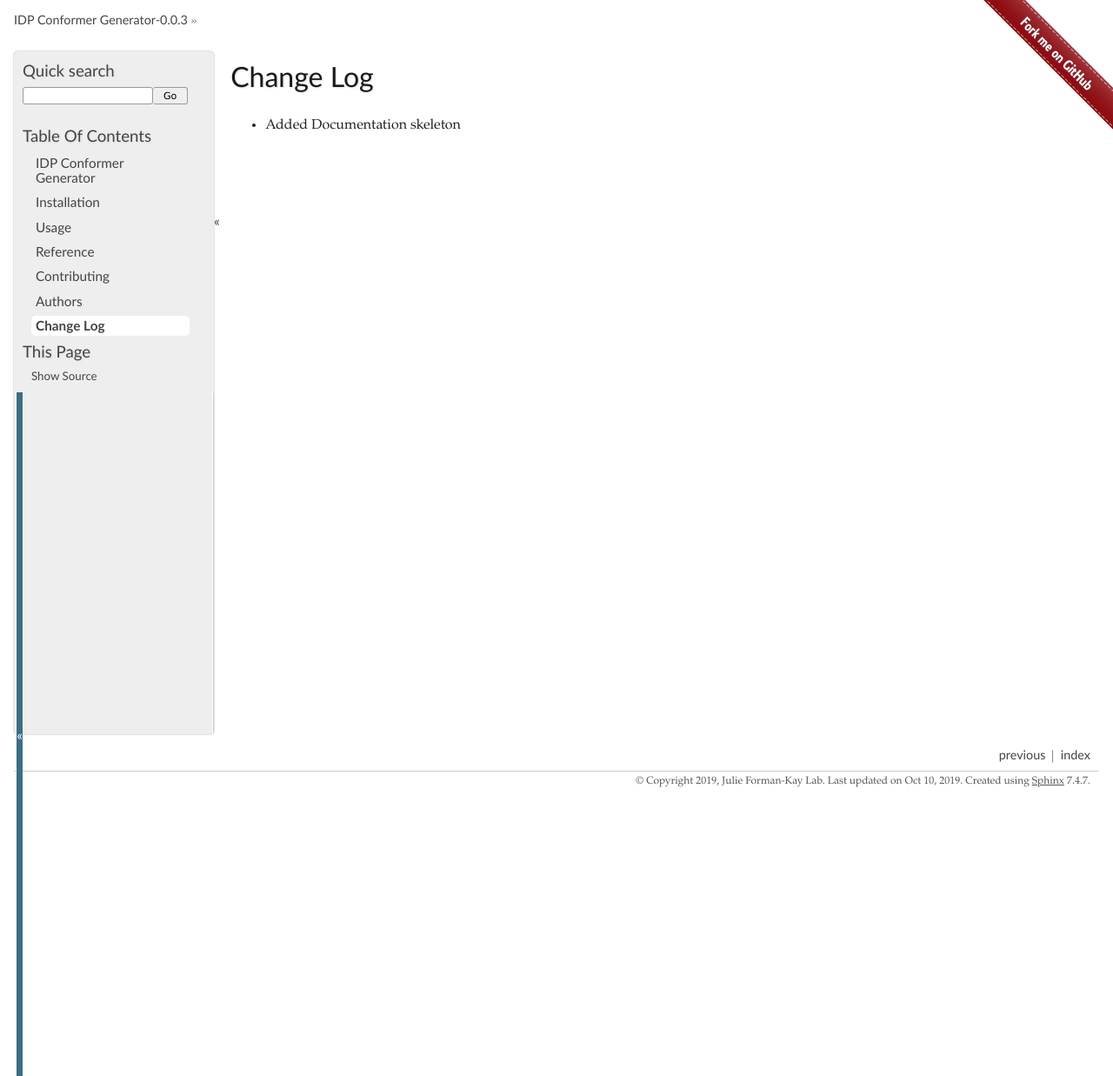
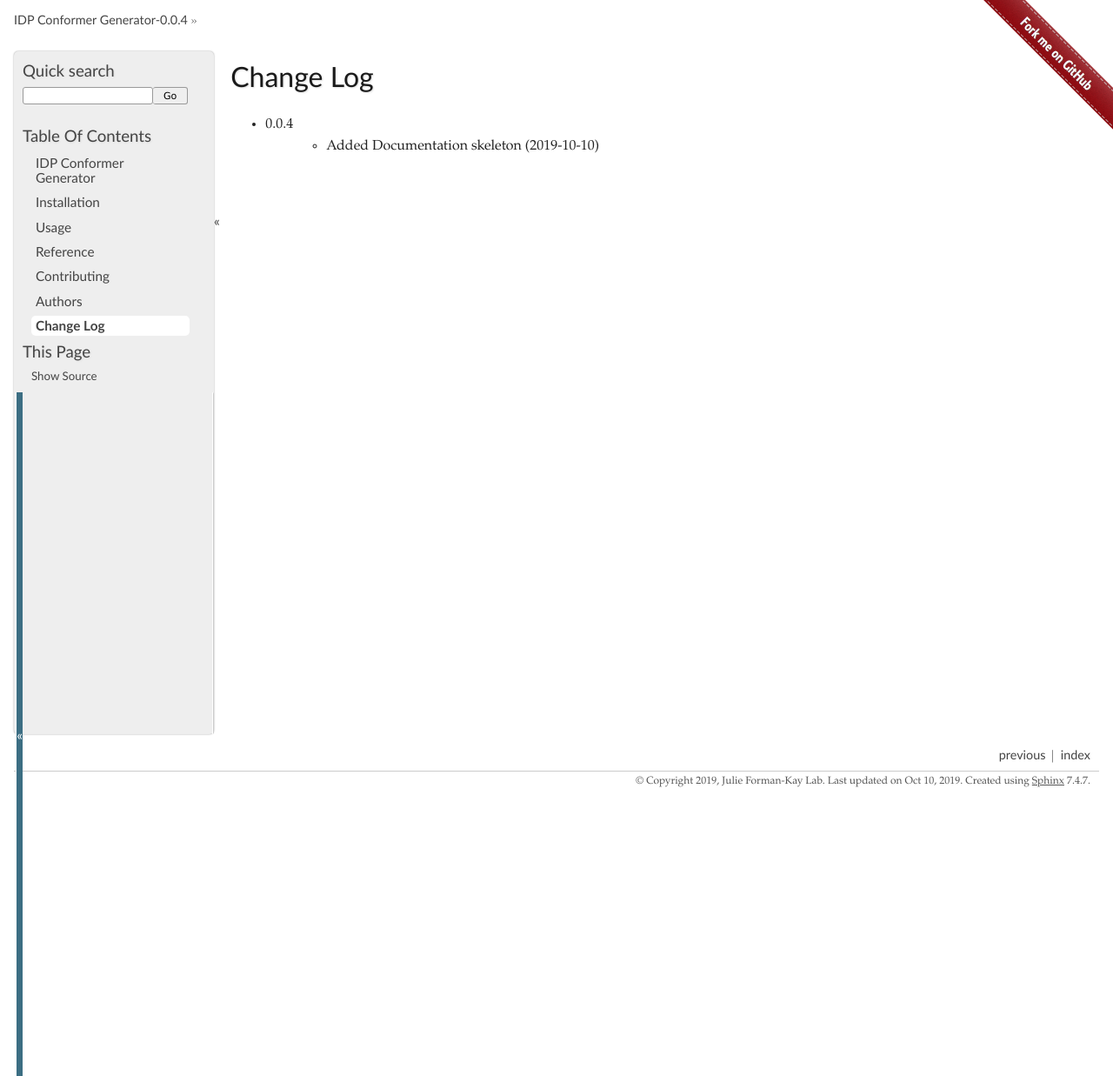
Before and after one commit to Oufan75/IDPConformerGenerator, a Sphinx documentation site: the page built from docs/changelog.rst, in a window 1280 px wide. Shown: the whole page at 87% size. Built offline with Sphinx 7.4.7, drawn with Linux system fonts in a browser that asks for light colours.

Commit message:
Bump version: 0.0.3 → 0.0.4

```diff
--- a/CHANGELOG.rst
+++ b/CHANGELOG.rst
@@ -1,4 +1,5 @@
 Change Log
 ==========
 
-* Added Documentation skeleton
+* 0.0.4
+    * Added Documentation skeleton (2019-10-10)
--- a/README.rst
+++ b/README.rst
@@ -5,6 +5,6 @@ Generates Intrinsically Disordered Protein conformers.
 
 Version
 -------
-v0.0.3
+v0.0.4
 
 .. _Dr. Julie Forman-Kay Lab: http://abragam.med.utoronto.ca/~JFKlab/
--- a/docs/conf.py
+++ b/docs/conf.py
@@ -36,7 +36,7 @@ project = 'IDP Conformer Generator'
 year = '2019'
 author = 'Julie Forman-Kay Lab'
 copyright = '{0}, {1}'.format(year, author)
-version = release = '0.0.3'
+version = release = '0.0.4'
 
 pygments_style = 'trac'
 templates_path = ['.']
--- a/setup.py
+++ b/setup.py
@@ -30,7 +30,7 @@ long_description = '{}\n{}'.format(
 
 setup(
     name='idpconfgen',
-    version='0.0.3',
+    version='0.0.4',
     description='Generates IDP conformers.',
     long_description=long_description,
     author='Julie Forman-Kay Lab',
--- a/src/idpconfgen/__init__.py
+++ b/src/idpconfgen/__init__.py
@@ -4,4 +4,4 @@ IDP Conformer Generator.
 Generates conformers for Intrinsically Disordered Proteins.
 """
 
-__version__ = '0.0.3'
+__version__ = '0.0.4'
```
